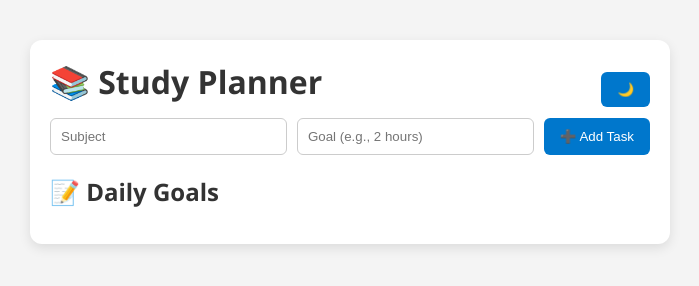
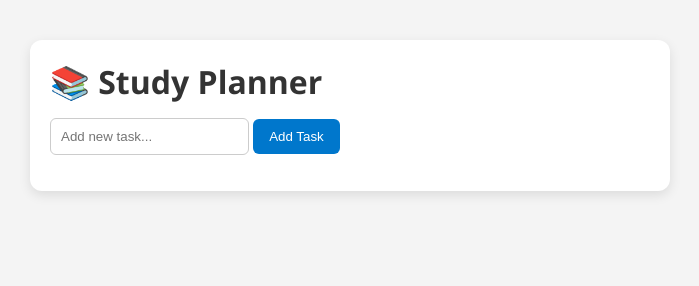
Before and after one commit to Atharva-Gore/Study-Planner, a plain HTML site: page index.html in a window 1280 px wide. Shown: the whole page, without its empty margins (290-989 px from the left). Drawn offline with Linux system fonts and the light colour scheme.

Commit message:
Update index.html

```diff
--- a/index.html
+++ b/index.html
@@ -8,23 +8,11 @@
 </head>
 <body>
   <div class="container">
-    <header>
-      <h1>📚 Study Planner</h1>
-      <button id="toggleMode">🌙</button>
-    </header>
-
-    <form id="taskForm">
-      <input type="text" id="subject" placeholder="Subject" required />
-      <input type="text" id="goal" placeholder="Goal (e.g., 2 hours)" required />
-      <button type="submit">➕ Add Task</button>
-    </form>
-
-    <section>
-      <h2>📝 Daily Goals</h2>
-      <ul id="taskList"></ul>
-    </section>
+    <h1>📚 Study Planner</h1>
+    <input type="text" id="taskInput" placeholder="Add new task..." />
+    <button onclick="addTask()">Add Task</button>
+    <ul id="taskList"></ul>
   </div>
-
   <script src="script.js"></script>
 </body>
 </html>
```
